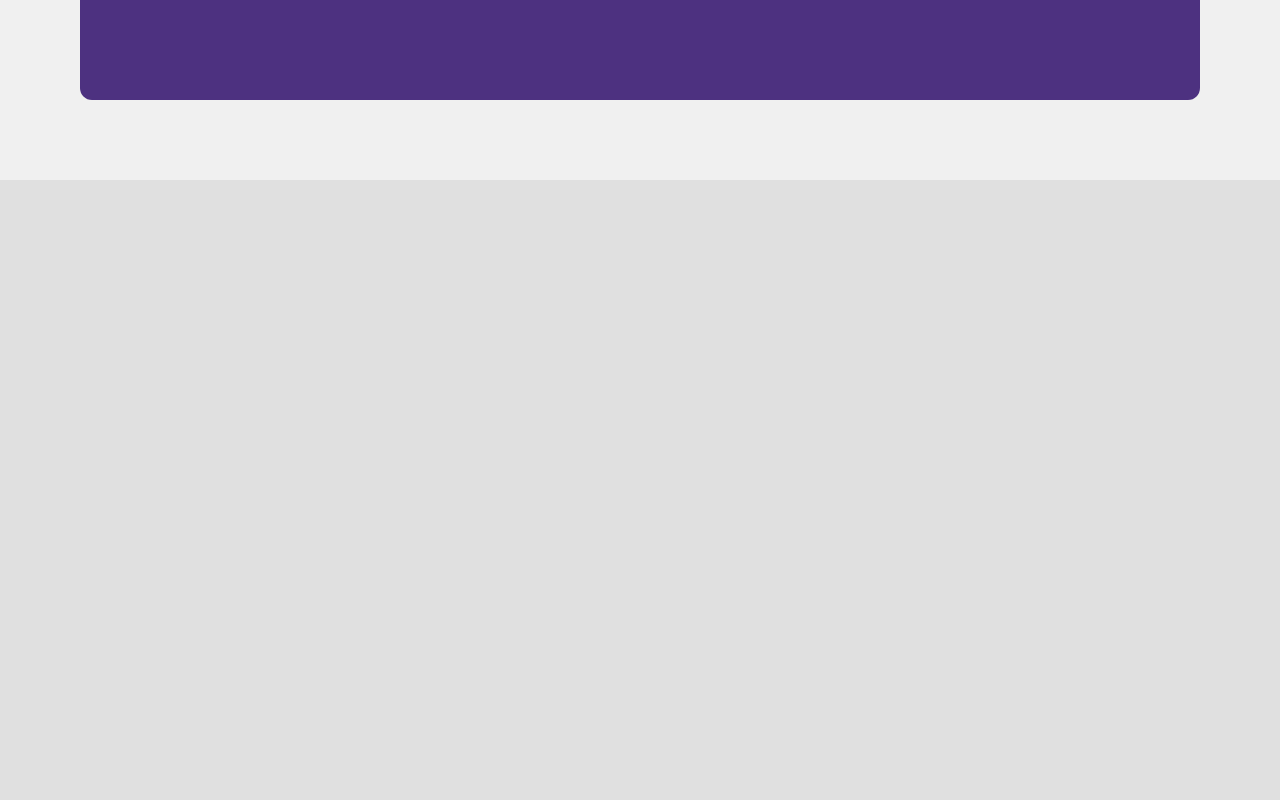
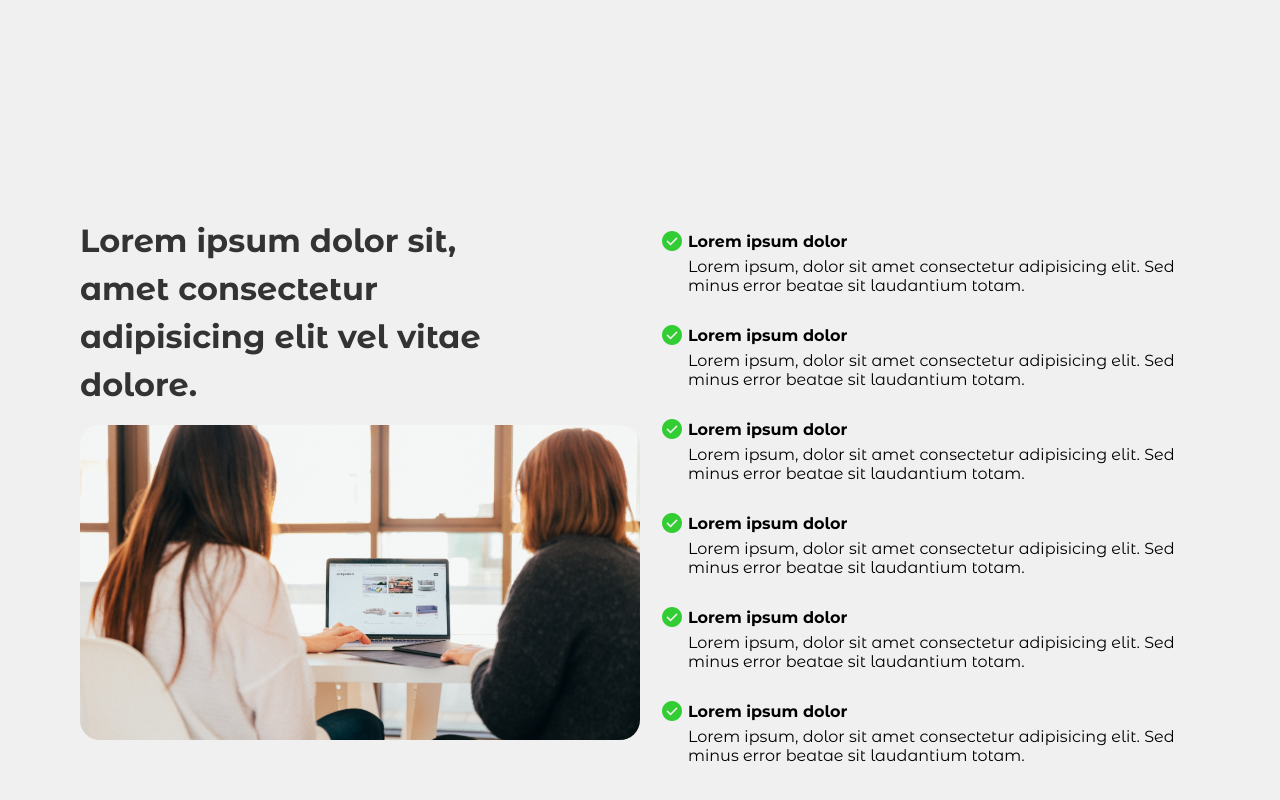
Before and after one commit to glgio7/Pontorino, a React (Vite) app: page / in a window 1280 px wide. Shown: the part 1628-2428 px from the top of the page. Before the commit the page ends 1808 px from the top, so only its background shows below. Built offline with nearby package versions, Linux system fonts and the light colour scheme; a web font is replaced by a local one.

Commit message:
add: another section

```diff
--- a/src/components/ServiceCard/styles.ts
+++ b/src/components/ServiceCard/styles.ts
@@ -2,7 +2,8 @@ import styled from "styled-components";
 
 const StyledServiceCard = styled.ul`
 	width: 25%;
-	/* height: 380px; */
+
+	text-align: center;
 
 	display: flex;
 	flex-direction: column;
@@ -100,7 +101,7 @@ const StyledServiceCard = styled.ul`
 
 		align-items: flex-start;
 
-		margin: 1rem 0;
+		margin: 2rem 0;
 
 		padding: inherit 0;
 
--- a/src/pages/index.tsx
+++ b/src/pages/index.tsx
@@ -69,17 +69,17 @@ const Home = () => {
 				/>
 			</S.SponsorsContainer>
 			<S.SectionContainer>
-				<h2>
+				<h2 className="section__title">
 					Lorem ipsum dolor sit amet consectetur adipisicing elit. Eum,
 					voluptatem tempore optio aliquam eius quas animi sapiente ratione
 					numquam necessitatibus?
 				</h2>
-				<p>
+				<p className="section__subtitle">
 					Lorem ipsum dolor sit amet consectetur, adipisicing elit.
 					Exercitationem, dolores.
 				</p>
 
-				<div className="cards-container">
+				<S.CardsContainer>
 					<ServiceCard
 						text={[
 							"Lorem ipsum dolor sit amet.",
@@ -107,7 +107,82 @@ const Home = () => {
 						title={"Lorem"}
 						image={"/img/vacation.svg"}
 					/>
-				</div>
+				</S.CardsContainer>
+			</S.SectionContainer>
+			<S.SectionContainer>
+				<article>
+					<h2>
+						Lorem ipsum dolor sit, amet consectetur adipisicing elit vel vitae
+						dolore.
+					</h2>
+					<img
+						className="image-content"
+						src="/img/image-content.jpg"
+						alt="Lorem"
+					/>
+				</article>
+				<ul className="section__list">
+					<li>
+						<h4>
+							<span className="material-symbols-outlined">check_circle</span>
+							Lorem ipsum dolor
+						</h4>
+						<p>
+							Lorem ipsum, dolor sit amet consectetur adipisicing elit. Sed
+							minus error beatae sit laudantium totam.
+						</p>
+					</li>
+					<li>
+						<h4>
+							<span className="material-symbols-outlined">check_circle</span>
+							Lorem ipsum dolor
+						</h4>
+						<p>
+							Lorem ipsum, dolor sit amet consectetur adipisicing elit. Sed
+							minus error beatae sit laudantium totam.
+						</p>
+					</li>
+					<li>
+						<h4>
+							<span className="material-symbols-outlined">check_circle</span>
+							Lorem ipsum dolor
+						</h4>
+						<p>
+							Lorem ipsum, dolor sit amet consectetur adipisicing elit. Sed
+							minus error beatae sit laudantium totam.
+						</p>
+					</li>
+					<li>
+						<h4>
+							<span className="material-symbols-outlined">check_circle</span>
+							Lorem ipsum dolor
+						</h4>
+						<p>
+							Lorem ipsum, dolor sit amet consectetur adipisicing elit. Sed
+							minus error beatae sit laudantium totam.
+						</p>
+					</li>
+					<li>
+						<h4>
+							<span className="material-symbols-outlined">check_circle</span>
+							Lorem ipsum dolor
+						</h4>
+						<p>
+							Lorem ipsum, dolor sit amet consectetur adipisicing elit. Sed
+							minus error beatae sit laudantium totam.
+						</p>
+					</li>
+					<li>
+						<h4>
+							<span className="material-symbols-outlined">check_circle</span>
+							Lorem ipsum dolor
+						</h4>
+						<p>
+							Lorem ipsum, dolor sit amet consectetur adipisicing elit. Sed
+							minus error beatae sit laudantium totam.
+						</p>
+					</li>
+				</ul>
 			</S.SectionContainer>
 		</MasterContainer>
 	);
--- a/src/styles/index.ts
+++ b/src/styles/index.ts
@@ -160,49 +160,104 @@ export const SponsorsContainer = styled.div`
 	}
 `;
 
-export const SectionContainer = styled.article`
+export const SectionContainer = styled.section`
 	width: 100%;
+	height: 100%;
 
 	display: flex;
-	flex-direction: column;
-	align-items: center;
+	justify-content: center;
+	flex-wrap: wrap;
 
 	border-radius: 12px;
 
-	background: linear-gradient(0deg, #4d3180 20%, rgba(77, 49, 128, 0.3) 130%);
+	/* background: linear-gradient(0deg, #4d3180 20%, rgba(77, 49, 128, 0.3) 130%); */
 
 	padding: 5rem 0;
 
-	h2 {
+	.section__title {
 		font-size: 1.75rem;
+
+		line-height: 3rem;
 
 		width: 60%;
 
 		color: #333;
 	}
 
-	p {
-		width: 40%;
-
+	.section__subtitle {
+		width: 60%;
 		margin-top: 1rem;
 	}
 
-	.cards-container {
-		padding: 5rem 0;
+	article {
+		width: 50%;
+		display: flex;
+		flex-direction: column;
+	}
+
+	article h2 {
+		font-size: 2rem;
+		line-height: 3rem;
+		text-align: left;
+
+		color: #333;
+
+		width: 80%;
+	}
+
+	.image-content {
+		margin-top: 1rem;
+
+		aspect-ratio: 16/9;
+		object-fit: cover;
 
 		width: 100%;
 
-		display: flex;
-		justify-content: space-around;
+		border-radius: 20px;
+	}
+
+	.section__list {
+		text-align: left;
+		padding-left: 1rem;
+		width: 50%;
+	}
+
+	.section__list li {
+		display: inline-flex;
+		flex-wrap: wrap;
+		margin-block: 1rem;
+		align-items: center;
+		width: 100%;
+	}
+
+	.section__list h4 {
+		margin: 0.25rem;
+		margin-top: -0.25rem;
+		width: 100%;
+		display: inline-flex;
+		align-items: center;
+	}
+
+	.section__list span {
+		margin-right: 0.25rem;
+	}
+	.section__list p {
+		margin: 0;
+		text-align: left;
+		margin-left: 2rem;
+		width: 90%;
+	}
+
+	.material-symbols-outlined {
+		font-variation-settings: "FILL" 1, "wght" 400, "GRAD" 0, "opsz" 48;
+		height: 1.5rem;
+		width: 1.5rem;
+		color: #32cd32;
+		align-self: flex-start;
 	}
 
 	@media screen and (max-width: 1024px) {
 		padding: 2rem 0;
-
-		.cards-container {
-			flex-direction: column;
-			align-items: center;
-		}
 
 		h2 {
 			width: 80%;
@@ -211,6 +266,37 @@ export const SectionContainer = styled.article`
 		p {
 			width: 60%;
 		}
+
+		article {
+			width: 100%;
+		}
+
+		article h2 {
+			width: 100%;
+			text-align: center;
+		}
+
+		.section__list {
+			width: auto;
+		}
+
+		.section__list h4 {
+			margin-top: initial;
+		}
+	}
+`;
+
+export const CardsContainer = styled.div`
+	padding: 5rem 0;
+
+	width: 100%;
+
+	display: flex;
+	justify-content: space-around;
+
+	@media screen and (max-width: 1024px) {
+		flex-direction: column;
+		align-items: center;
 	}
 `;
 
```
Also changed, not shown: public/img/image-content.jpg (added).
